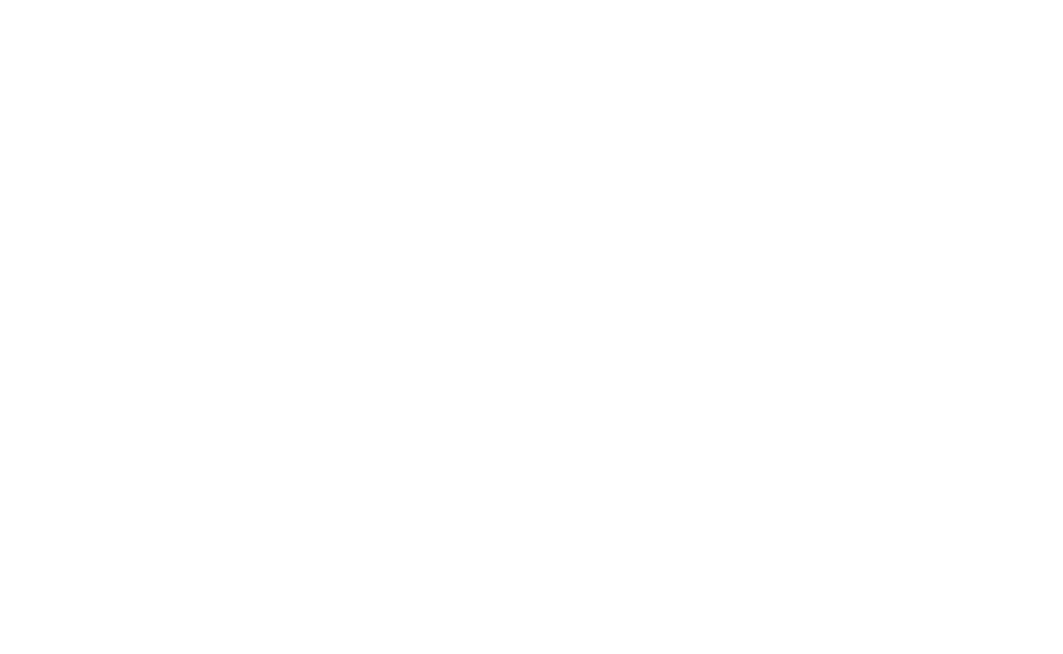
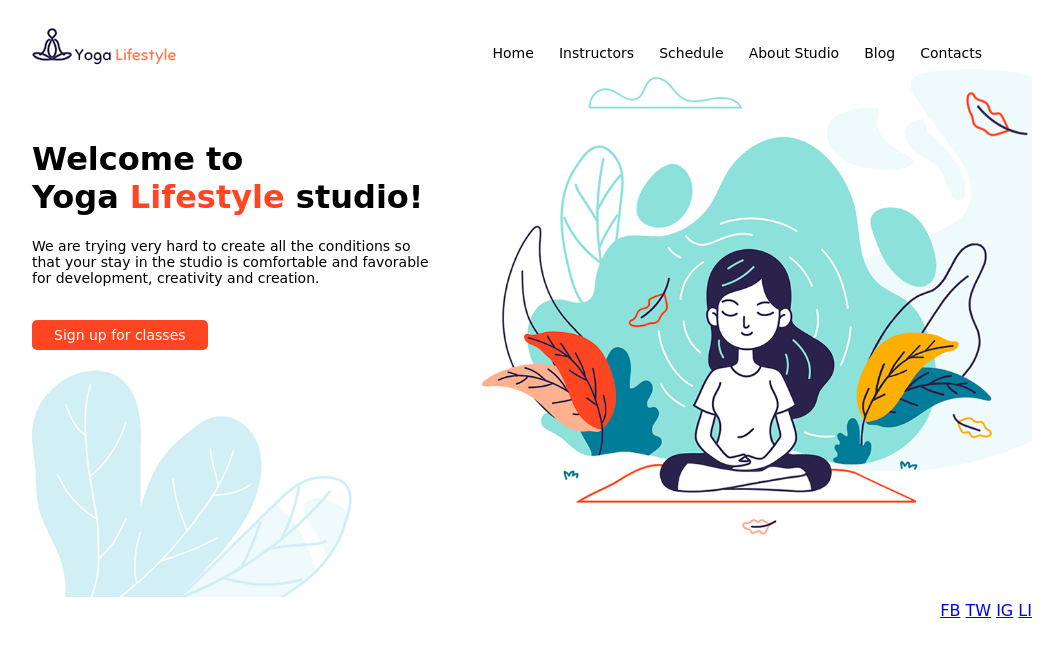
Before and after one commit to sjurate/3.2-joga, a website: page index.html in a window 1280 px wide. Shown: the whole page, without its empty margins (108-1171 px from the left). Drawn offline with Linux system fonts and the light colour scheme.

Commit message:
06.17 II

```diff
--- /dev/null
+++ b/btn.css
@@ -0,0 +1,11 @@
+.btn {
+    display: inline-block;
+    font-size: 14px;
+    background-color: #FF4522;
+    color: white;
+    padding: 5px 20px;
+    border: 2px solid #FF4522;
+    border-radius: 5px;
+    margin-top: 20px;
+    text-decoration: none;
+}
--- a/index.html
+++ b/index.html
@@ -5,8 +5,45 @@
     <meta http-equiv="X-UA-Compatible" content="IE=edge">
     <meta name="viewport" content="width=device-width, initial-scale=1.0">
     <title>Yoga</title>
+    <link rel="stylesheet" href="./btn.css">
+    <link rel="stylesheet" href="./main.css">
 </head>
+
 <body>
+
+    <header class="container">
+
+        <img class="logo" src="./logo.png" alt="YogaLifestyle">
+        <nav class="header-links">
+            <a href="#">Home</a>
+            <a href="#">Instructors</a>
+            <a href="#">Schedule</a>
+            <a href="#">About studio</a>
+            <a href="#">Blog</a>
+            <a href="#">Contacts</a>
+        </nav>
+    </header>
+
+    <main class="container">
+        <div class="column-left">
+            <h1 class="main-title"><span class="welcome">Welcome to </span> Yoga <span class="lifestyle">Lifestyle</span> studio!</h1>
+            <p class="main-content">We are trying very hard to create all the conditions so that your stay in the studio is comfortable and favorable for development, creativity and creation.</p>
+            <a class="btn" href="#">Sign up for classes</a>
+            <img class="leaves" src="leaves.png">
+        </div>
+        <img class="column-right" src="./yoga.png" alt="yoga">
+    </main>
+
+    <footer class="container">
+
+        <nav class="socials">
+            <a href="#">FB</a>
+            <a href="#">TW</a>
+            <a href="#">IG</a>
+            <a href="#">LI</a>
+        </nav>
+
+    </footer>
 
 </body>
 </html>
--- a/main.css
+++ b/main.css
@@ -0,0 +1,92 @@
+body {
+    font-family: cursive, system-ui,'Gill Sans', 'Gill Sans MT', Calibri, 'Trebuchet MS', sans-serif;
+}
+
+.container {
+    display: inline-block;
+    width: 1000px;
+    margin: 0 calc((100% - 1000px)/2);
+    margin-bottom: 50px;
+}
+
+.container:nth-last-child(2) {
+    margin-bottom: 0;
+}
+
+.container:nth-last-child(3) {
+    margin-bottom: 0;
+}
+
+.container:first-child {
+    margin-top: 20px;
+}
+
+/*HEADER*/
+
+.logo {
+    float: left;
+}
+
+.header-links {
+    float: right;
+    margin-top: 15px;
+}
+
+.header-links a {
+    text-decoration: none;
+    color:black;
+    margin-right: 20px;
+    text-transform: capitalize;
+    font-weight: 400;
+    font-size: 14px;
+    line-height: 15px;
+
+}
+
+.header-links a:last-child {
+    margin-right: 50px;
+}
+
+.header-links a:hover {
+    text-decoration: underline #FF4522 3px;
+}
+
+/* MAIN*/
+
+.column-left {
+    display:inline-block;
+    float: left;
+    width: 40%;
+    margin-top: 50px;
+}
+
+.main-title .welcome {
+    display: block;
+}
+
+.main-title .lifestyle {
+    color: #FF4522;
+}
+
+p {
+    font-size: 14px;
+}
+
+.leaves {
+    display: block;
+    width: 80%;
+    height: auto;
+    margin-top: 20px;
+}
+
+.column-right {
+    display: inline-block;
+    float: right;
+    width: 55%;
+}
+
+/*FOOTER*/
+
+.socials {
+    float: right;
+}
```
Also changed, not shown: leaves.png (added), logo.png (added), yoga.png (added).
